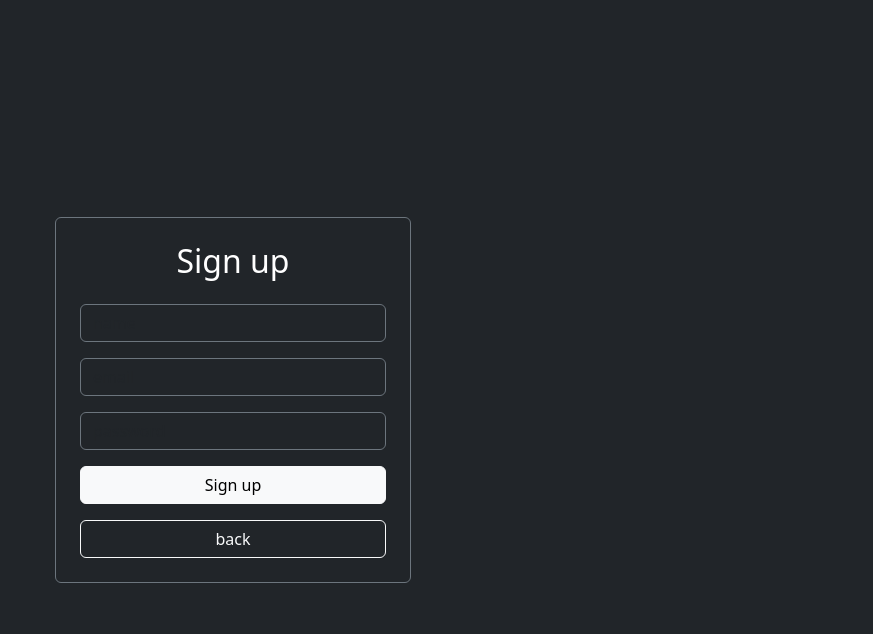
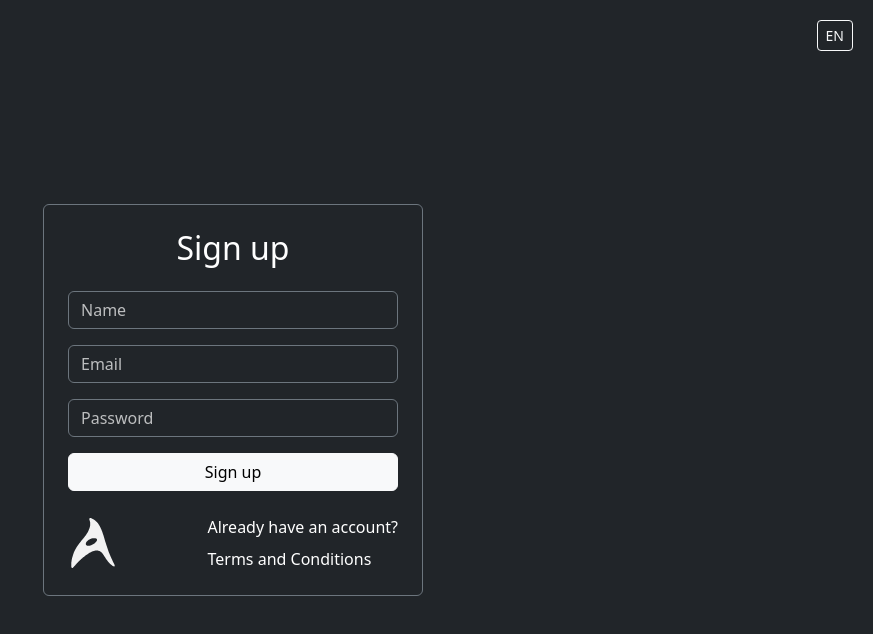
Before and after one commit to DanielaGamer86/proyecto-u, a React (Vite) app in the folder admin-proyect/: page /register in a window 1280 px wide. Shown: the top 634 px of the page, without its empty margins (407-1280 px from the left). Built offline with nearby package versions, Linux system fonts and the light colour scheme.

Commit message:
feat: implement internationalization with i18next, enhance login and register pages with language toggle, and update styles and translations

```diff
--- /dev/null
+++ b/admin-proyect/src/i18n.js
@@ -0,0 +1,55 @@
+import i18n from 'i18next';
+import { initReactI18next } from 'react-i18next';
+import LanguageDetector from 'i18next-browser-languagedetector';
+
+i18n
+  .use(LanguageDetector)
+  .use(initReactI18next)
+  .init({
+    resources: {
+      en: {
+        translation: {
+          'title': 'Welcome to Alphima',
+          'subtitle': 'Start managing from the comfort of your home with ALPHIMA',
+          'month': 'month',
+          'email': 'Email',
+          'password': 'Password',
+          'name': 'Name',
+          'enter': 'Enter',
+          'login': 'Sign in',
+          'register': 'Sign up',
+          'dontHaveAccount': 'Don\'t have an account?',
+          'alreadyHaveAccount': 'Already have an account?',
+          'forgotPassword': 'Forgot Password?',
+          'terms': 'Terms and Conditions',
+          'welcome': 'Welcome ALPHIMA',
+          'Month': '/month'
+        }
+      },
+      es: {
+        translation: {
+          'title': 'Bienvenido a Alphima',
+          'subtitle': 'Empieza a gestionar desde la comodidad de tu casa con ALPHIMA',
+          'month': 'mes',
+          'email': 'Correo',
+          'password': 'Contraseña',
+          'name': 'Nombre',
+          'enter': 'Ingresar',
+          'login': 'Ingresar',
+          'register': 'Registrar',
+          'dontHaveAccount': '¿No tienes una cuenta?',
+          'alreadyHaveAccount': '¿Ya tienes una cuenta?',
+          'forgotPassword': '¿Olvidaste tu contraseña?',
+          'terms': 'Términos y condiciones',
+          'welcome': 'Bienvenido ALPHIMA',
+          'Month': '/mes'
+        }
+      }
+    },
+    fallbackLng: 'es',
+    interpolation: {
+      escapeValue: false
+    }
+  });
+
+export default i18n;
--- a/admin-proyect/src/i18n/i18n.js
+++ b/admin-proyect/src/i18n/i18n.js
@@ -22,7 +22,7 @@ i18n
           chooseplan: 'Choose plan',
           cancel: 'Cancel',
           custom: 'Custom price',
-          perMonth: '/month'
+          Month: '/month'
         }
       },
       es: {
@@ -40,7 +40,7 @@ i18n
           chooseplan: 'Elegir plan',
           cancel: 'Cancelar',
           custom: 'A medida',
-          perMonth: '/mes'
+          Month: '/mes'
         }
       }
     },
--- a/admin-proyect/src/index.css
+++ b/admin-proyect/src/index.css
@@ -1,3 +1,18 @@
 body {
   background-color: #171717;
 }
+
+.form-control {
+  line-height: 1.5;
+}
+
+.form-control:focus {
+  background-color: #212529 !important;
+  border-color: #495057 !important;
+  box-shadow: none !important;
+}
+
+/* Estilo para el placeholder */
+.form-control::placeholder {
+  color: rgba(255, 255, 255, 0.7);
+}
--- a/admin-proyect/src/main.jsx
+++ b/admin-proyect/src/main.jsx
@@ -1,11 +1,14 @@
-import './i18n/i18n';
-import { StrictMode } from 'react'
-import { createRoot } from 'react-dom/client'
+import React from 'react'
+import ReactDOM from 'react-dom/client'
+import { I18nextProvider } from 'react-i18next'
+import i18n from './i18n'
+import App from './App'
 import './index.css'
-import App from './App.jsx'
 
-createRoot(document.getElementById('root')).render(
-  <StrictMode>
-    <App />
-  </StrictMode>,
+ReactDOM.createRoot(document.getElementById('root')).render(
+  <React.StrictMode>
+    <I18nextProvider i18n={i18n}>
+      <App />
+    </I18nextProvider>
+  </React.StrictMode>
 )
--- a/admin-proyect/src/pages/auth/login/Login.jsx
+++ b/admin-proyect/src/pages/auth/login/Login.jsx
@@ -1,45 +1,79 @@
 import { useNavigate } from 'react-router-dom';
+import { motion } from 'framer-motion';
 import { useTranslation } from 'react-i18next';
+import BlancoIcon from '../../../assets/blancoicon.svg';
 
 export default function Login() {
   const navigate = useNavigate();
-  const { t } = useTranslation();
+  const { t, i18n } = useTranslation();
+
+  const toggleLanguage = () => {
+    i18n.changeLanguage(i18n.language === 'en' ? 'es' : 'en');
+  };
 
   return (
-    <div className="min-vh-100 bg-dark text-light d-flex align-items-center justify-content-center">
-      <div className="container">
-        <div className="row justify-content-center">
-          <div className="col-md-6 col-lg-4">
-            <div className="card bg-dark border-secondary">
+    <div className="min-vh-100 bg-dark text-light d-flex align-items-center justify-content-center position-relative">
+      <motion.button
+        whileHover={{ scale: 1.05 }}
+        whileTap={{ scale: 0.95 }}
+        onClick={toggleLanguage}
+        className="btn btn-outline-light btn-sm position-absolute"
+        style={{ top: '20px', right: '20px' }}
+      >
+        {i18n.language === 'en' ? 'ES' : 'EN'}
+      </motion.button>
+
+      <motion.div
+        className="card bg-dark border-secondary"
+        initial={{ opacity: 0, y: 20 }}
+        animate={{ opacity: 1, y: 0 }}
+        transition={{ duration: 0.3 }}
+        style={{ width: '380px' }}
+      >
         <div className="card-body p-4">
           <h2 className="text-center mb-4 text-white">{t('login')}</h2>
-                <form>
+          <form className="mb-4">
             <div className="mb-3">
-                    <input
+              <motion.input
+                whileFocus={{ scale: 1.02 }}
+                transition={{ duration: 0.2 }}
                 type="email"
-                      className="form-control bg-dark text-white border-secondary focus-ring focus-ring-light"
+                className="form-control bg-dark text-white border-secondary"
                 placeholder={t('email')}
               />
             </div>
             <div className="mb-3">
-                    <input
+              <motion.input
+                whileFocus={{ scale: 1.02 }}
+                transition={{ duration: 0.2 }}
                 type="password"
-                      className="form-control bg-dark text-white border-secondary focus-ring focus-ring-light"
+                className="form-control bg-dark text-white border-secondary"
                 placeholder={t('password')}
               />
             </div>
-                  <button type="submit" className="btn btn-light w-100 mb-3">
+            <motion.button
+              whileHover={{ scale: 1.02 }}
+              whileTap={{ scale: 0.98 }}
+              type="submit"
+              className="btn btn-light w-100"
+            >
               {t('enter')}
-                  </button>
-                  <button onClick={() => navigate('/')} className="btn btn-outline-light w-100">
-                    {t('back')}
-                  </button>
+            </motion.button>
           </form>
+
+          <div className="d-flex align-items-center mt-3">
+            <img src={BlancoIcon} alt="Logo" width="50" height="50" />
+            <div className="ms-auto">
+              <div onClick={() => navigate('/register')} className="text-white mb-2 cursor-pointer">
+                {t('dontHaveAccount')}
+              </div>
+              <div className="text-white cursor-pointer">
+                {t('forgotPassword')}
               </div>
             </div>
           </div>
         </div>
-      </div>
+      </motion.div>
     </div>
   );
 }
--- a/admin-proyect/src/pages/auth/register/Register.jsx
+++ b/admin-proyect/src/pages/auth/register/Register.jsx
@@ -1,52 +1,88 @@
 import { useNavigate } from 'react-router-dom';
+import { motion } from 'framer-motion';
+import BlancoIcon from '../../../assets/blancoicon.svg';
 import { useTranslation } from 'react-i18next';
 
 export default function Register() {
   const navigate = useNavigate();
-  const { t } = useTranslation();
+  const { t, i18n } = useTranslation();
+
+  const toggleLanguage = () => {
+    i18n.changeLanguage(i18n.language === 'en' ? 'es' : 'en');
+  };
 
   return (
-    <div className="min-vh-100 bg-dark text-light d-flex align-items-center justify-content-center">
-      <div className="container">
-        <div className="row justify-content-center">
-          <div className="col-md-6 col-lg-4">
-            <div className="card bg-dark border-secondary">
+    <div className="min-vh-100 bg-dark text-light d-flex align-items-center justify-content-center position-relative">
+      <motion.button
+        whileHover={{ scale: 1.05 }}
+        whileTap={{ scale: 0.95 }}
+        onClick={toggleLanguage}
+        className="btn btn-outline-light btn-sm position-absolute"
+        style={{ top: '20px', right: '20px' }}
+      >
+        {i18n.language === 'en' ? 'ES' : 'EN'}
+      </motion.button>
+
+      <motion.div
+        className="card bg-dark border-secondary"
+        initial={{ opacity: 0, y: 20 }}
+        animate={{ opacity: 1, y: 0 }}
+        transition={{ duration: 0.3 }}
+        style={{ width: '380px' }}
+      >
         <div className="card-body p-4">
-                <h2 className="text-center mb-4 text-white">{t('Sign up')}</h2>
-                <form>
+          <h2 className="text-center mb-4 text-white">{t('register')}</h2>
+          <form className="mb-4">
             <div className="mb-3">
-                    <input
+              <motion.input
+                whileFocus={{ scale: 1.02 }}
+                transition={{ duration: 0.2 }}
                 type="text"
-                      className="form-control bg-dark text-white border-secondary focus-ring focus-ring-light"
+                className="form-control bg-dark text-white border-secondary"
                 placeholder={t('name')}
               />
             </div>
             <div className="mb-3">
-                    <input
+              <motion.input
+                whileFocus={{ scale: 1.02 }}
+                transition={{ duration: 0.2 }}
                 type="email"
-                      className="form-control bg-dark text-white border-secondary focus-ring focus-ring-light"
+                className="form-control bg-dark text-white border-secondary"
                 placeholder={t('email')}
               />
             </div>
             <div className="mb-3">
-                    <input
+              <motion.input
+                whileFocus={{ scale: 1.02 }}
+                transition={{ duration: 0.2 }}
                 type="password"
-                      className="form-control bg-dark text-white border-secondary focus-ring focus-ring-light"
+                className="form-control bg-dark text-white border-secondary"
                 placeholder={t('password')}
               />
             </div>
-                  <button type="submit" className="btn btn-light w-100 mb-3">
+            <motion.button
+              whileHover={{ scale: 1.02 }}
+              whileTap={{ scale: 0.98 }}
+              type="submit"
+              className="btn btn-light w-100"
+            >
               {t('register')}
-                  </button>
-                  <button onClick={() => navigate('/')} className="btn btn-outline-light w-100">
-                    {t('back')}
-                  </button>
+            </motion.button>
           </form>
+
+          <div className="d-flex align-items-center mt-3">
+            <img src={BlancoIcon} alt="Logo" width="50" height="50" />
+            <div className="ms-auto">
+              <div onClick={() => navigate('/login')} className="text-white mb-2 cursor-pointer">
+                {t('alreadyHaveAccount')}
+              </div>
+              <div className="text-white cursor-pointer">
+                {t('terms')}
               </div>
             </div>
           </div>
         </div>
-      </div>
+      </motion.div>
     </div>
   );
 }
--- /dev/null
+++ b/admin-proyect/src/styles/global.css
@@ -0,0 +1,3 @@
+.cursor-pointer {
+  cursor: pointer;
+}
```
Also changed, not shown: admin-proyect/src/locales/en/translation.json (added, +13 -0 lines), admin-proyect/src/locales/es/translation.json (added, +13 -0 lines), admin-proyect/src/pages/landing/Landing.jsx (+6 -3 lines), admin-proyect/src/assets/blancoicon.svg (added), admin-proyect/src/assets/negroicon.svg (added). Lines whose indentation alone changed are shown as unchanged.
